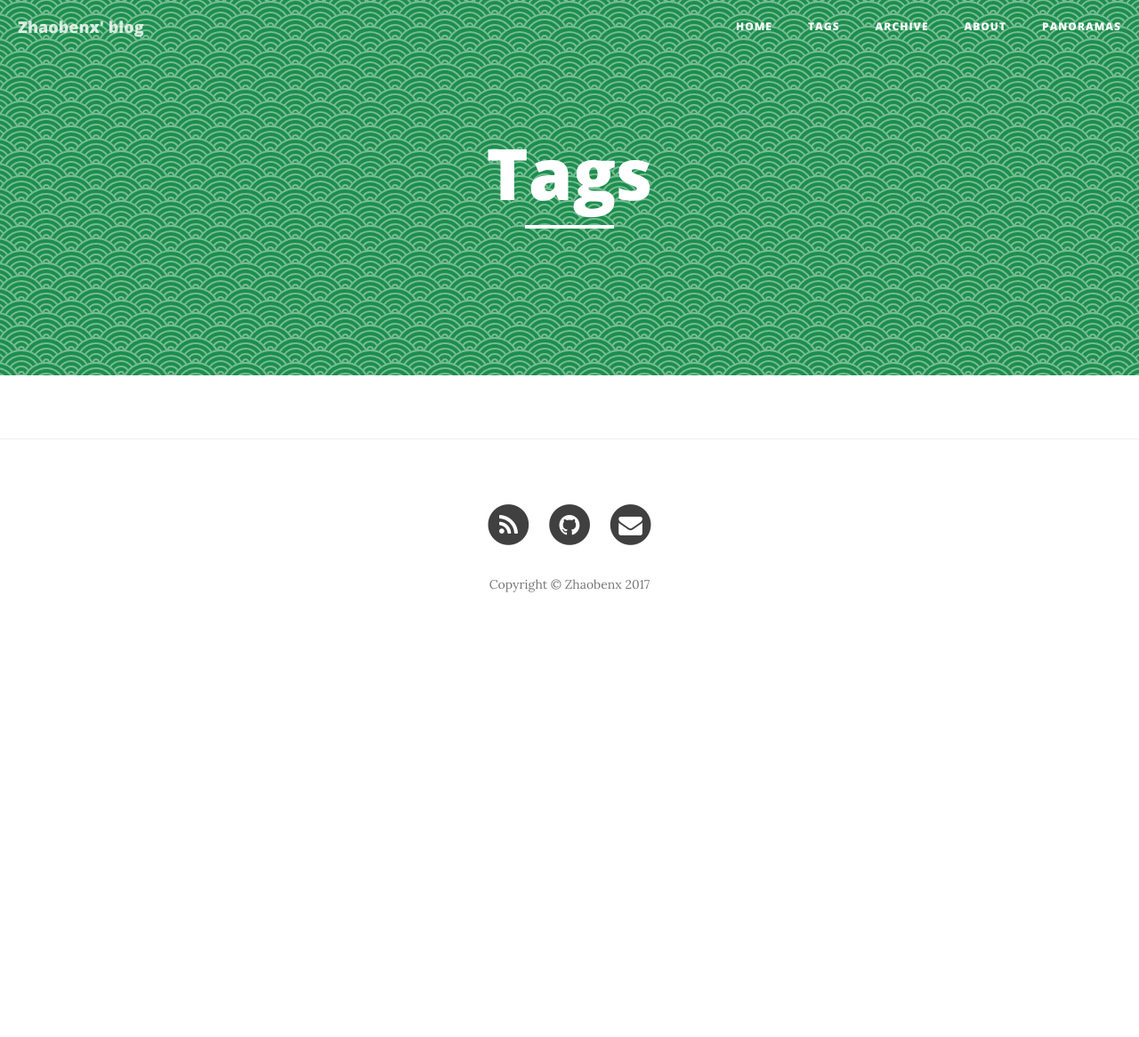
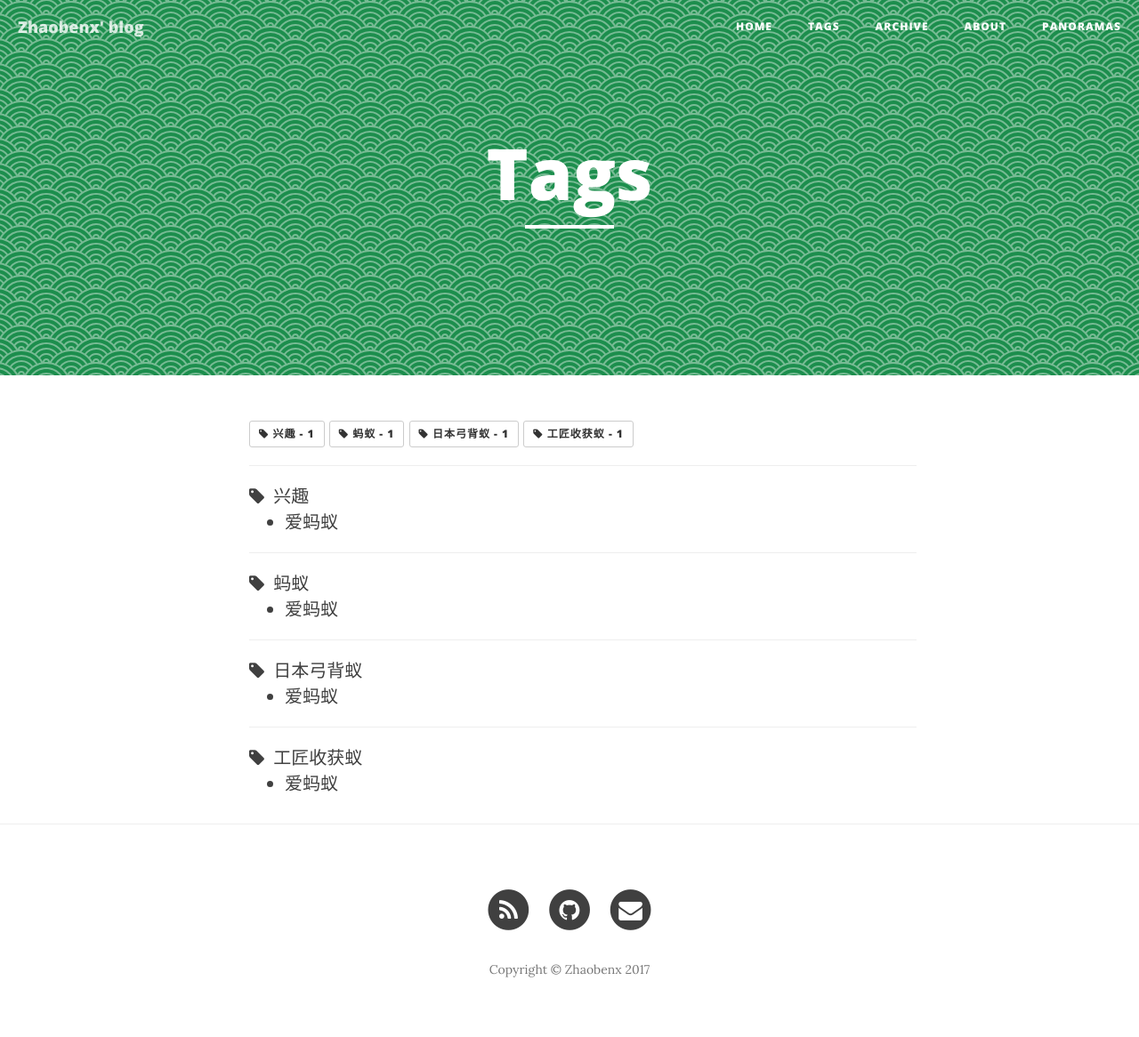
Before and after one commit to zhaobenx/zhaobenx.github.io, a Jekyll site: the page built from tags.html, in a window 1280 px wide. Shown: the whole page at 89% size. Built offline with Jekyll 4.4.1, drawn with Linux system fonts in a browser that asks for light colours; nearby versions of some CDN libraries; before the commit the page ends 900 px from its top, so only the background shows below that; part of the change alters nothing that is shown.

Commit message:
Post love ants

```diff
--- a/_drafts/2017-10-09-love-ants.md
+++ b/_posts/2017-10-10-love-ants.md
@@ -23,6 +23,10 @@ comments: true
 
 这次一次入手了一后加20多工，希望能好好生长早日变成百工大群。p.s. 今天（2017年10月9日）发现了一个死蚂蚁，同时也发现了一个蛹，群落扩张进行时！
 
+### 食性：
+
+收获蚁自然是喜欢种子啦，但是发现我的种群似乎对大点的种子不太感冒，也许是因为目前还没分化出大工，但是小型的种子他们还是很喜欢的。同时收获蚁似乎对甜食并不感冒，无论是蜂蜜、蜂蜜水还是冰糖，它们似乎都不太喜欢，但是他们特别喜欢肉食，泡开的干虾和小蟑螂都是它们的最爱。
+
 *   ## 日本弓背蚁
 
 特点非常明显，那就是大！
@@ -30,3 +34,7 @@ comments: true
 大的喜人，黝黑发亮的身体，实在是美的不像话，主要还是这体型尤为让人喜爱，大的看着就爽。
 
 吸取了上次的教训，这次一下就入手了一后加50工，这样再折腾至少也能保证相当时间内群落还是有观赏性的。虽然货来了3、4天了，蚁后仍然一幅闷声大发财的样子，希望歇两天后能缓回来疯狂的给我生。
+
+### 食性：
+
+相比收获蚁，这窝弓背蚁表示出了对甜食无比的热爱，一开始的一滴蜜能让整个群落兴奋不已，扔块冰糖也能引起一堆蚂蚁的围攻。同时对肉食也有一定的兴趣，但相比工匠，它庞大的身躯并没有显示出对小蟑螂极度的热爱，仿佛只是以消灭入侵者来争斗而不是以捕食为目的。
```
